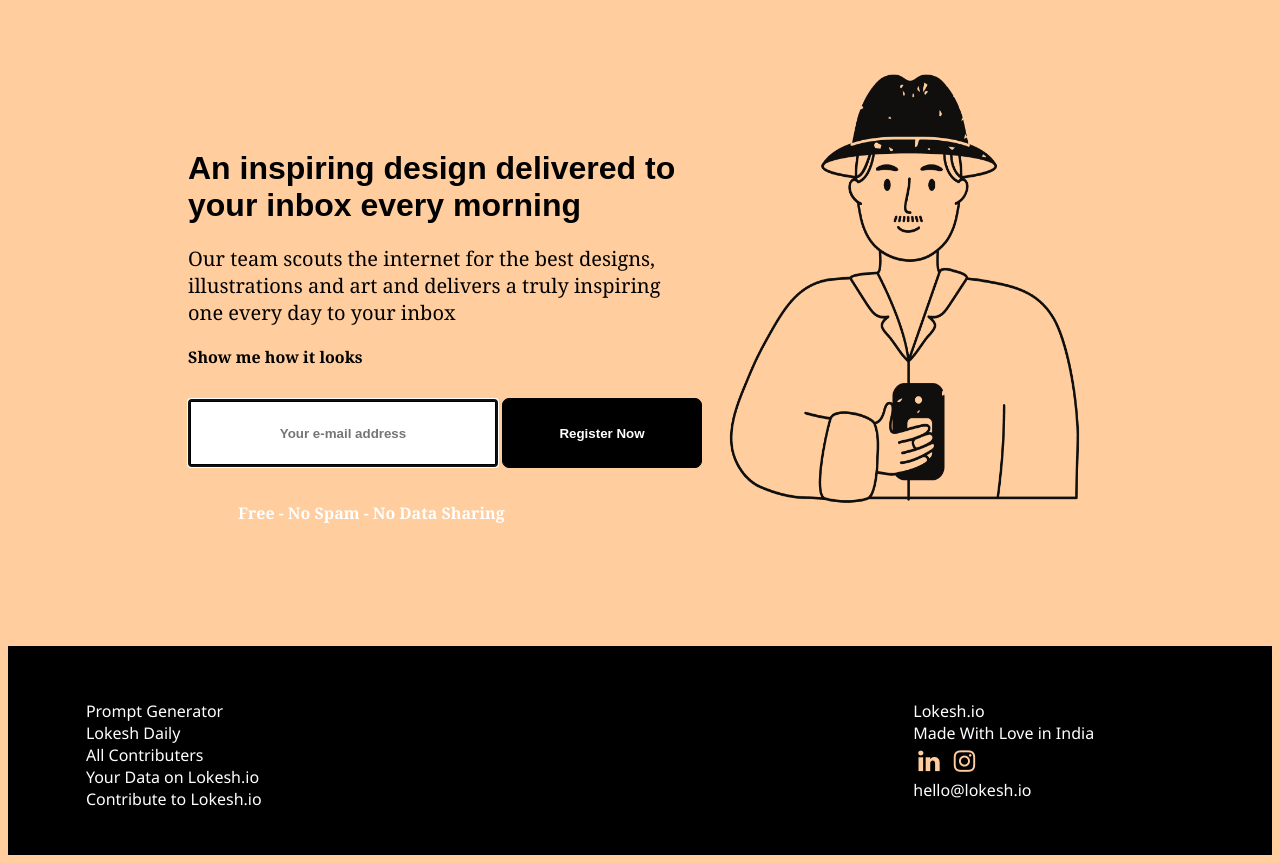
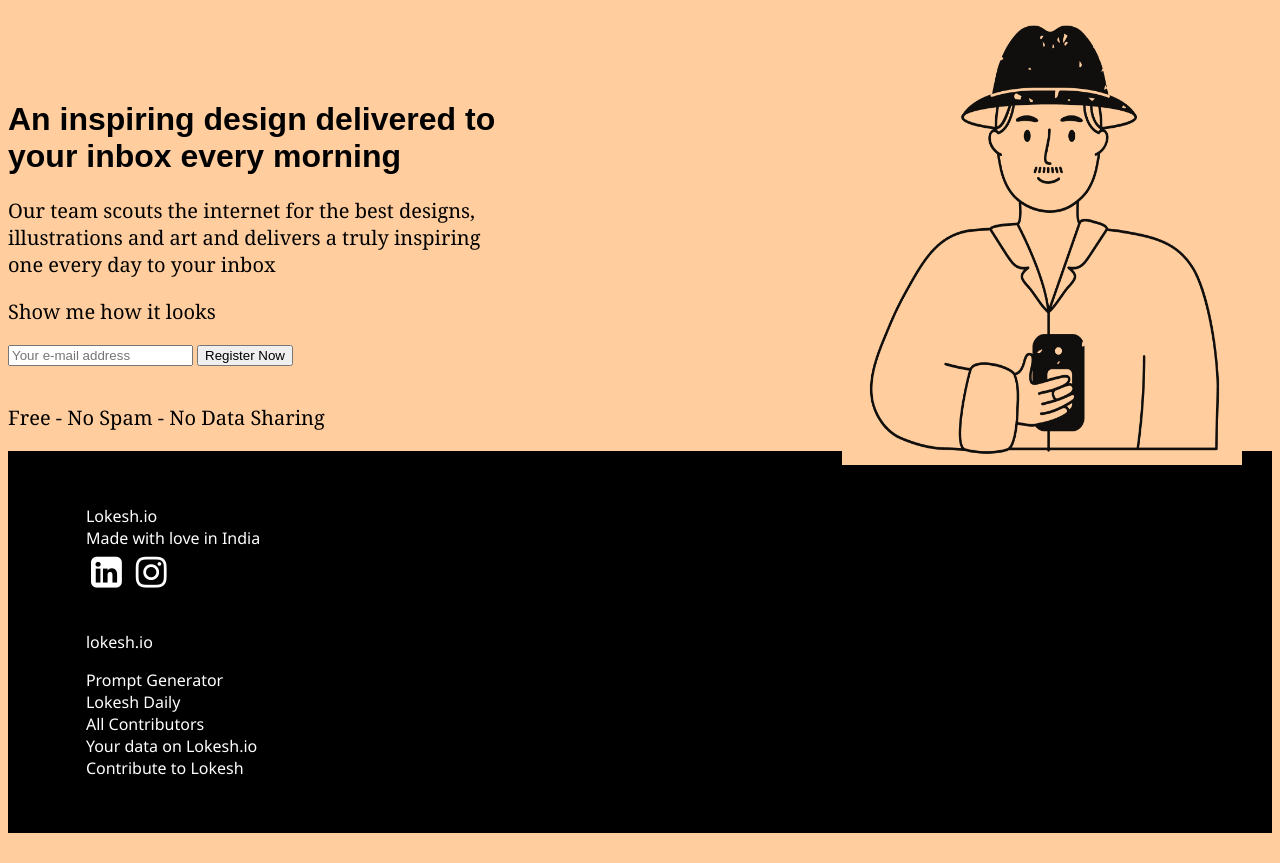
Before and after one commit to lokesh-7977/Landing_Page, a plain HTML site: page index.html in a window 1280 px wide. After the commit the page ends 841 px from the top, so only its background shows below. Drawn offline with Linux system fonts and the light colour scheme.

Commit message:
index.html

```diff
--- a/index.html
+++ b/index.html
@@ -9,54 +9,46 @@
     <link rel="stylesheet" href="https://cdnjs.cloudflare.com/ajax/libs/font-awesome/4.7.0/css/font-awesome.min.css">
   </head>
   <body>
-    <div class="main">
-      <img src="imagebg.png" alt="Image" />
+    <div class="header">
+
+        <img src="imagebg.png" alt="image">
 
       <h1>
         An inspiring design delivered to <br />
         your inbox every morning
       </h1>
 
-      <p>
+      <p class="para">
         Our team scouts the internet for the best designs, <br />
         illustrations and art and delivers a truly inspiring <br />
         one every day to your inbox
       </p>
 
-      <p id="parasmall" class="parasmall">Show me how it looks</p>
+      <p class="tag">Show me how it looks</p>
 
-      <form action="" method="get">
-        <input
-          name="input-mail"
-          id="input-mail"
-          type="email"
-          placeholder="Your e-mail address"
-          autofocus
-          required
-        />
-        <input type="submit" name="subbtn" id="subbtn" value="Register Now" />
-      </form>
-      <br />
-      <p id="plast">Free - No Spam - No Data Sharing</p>
+      <input type="email" name="inputbox" id="inputbox" placeholder="Your e-mail address">
+      <button type="submit">Register Now</button><br><br>
+
+      <p class="bold">Free - No Spam - No Data Sharing</p>
+
+
     </div>
-
     <div class="footer">
-      <div class="left">
-        <ul>
-          <li>Prompt Generator</li>
-          <li>Lokesh Daily</li>
-          <li>All Contributers</li>
-          <li>Your Data on Lokesh.io</li>
-          <li>Contribute to Lokesh.io</li>
+        <ul class="f-left">
+           <li> Lokesh.io </li>
+           <li> Made with love in India </li>
+           <i class="fa fa-linkedin-square" style="font-size:36px"></i>
+           <i class="fa fa-instagram" style="font-size:36px"></i>
+           <br><br><br>
+           <li> lokesh.io </li>
         </ul>
-      </div>
-      <ul>
-        <li>Lokesh.io</li>
-        <li>Made With Love in India</li>
-        <a href="http://" target="_blank" rel="noopener noreferrer"><i class="fa fa-linkedin" style="font-size:25px; color:#FFCD9E"></i></a>
-        <a href="http://" target="_blank" rel="noopener noreferrer"><i class="fa fa-instagram" style="font-size:25px ;color:#FFCD9E"></i></a>
-        <li>hello@lokesh.io</li>
-      </ul>
+        <ul class="f-right">
+            <li>Prompt Generator</li>
+            <li>Lokesh Daily</li>
+            <li>All Contributors</li>
+            <li>Your data on Lokesh.io</li>
+            <li>Contribute to Lokesh</li>
+        </ul>
     </div>
   </body>
 </html>
```
